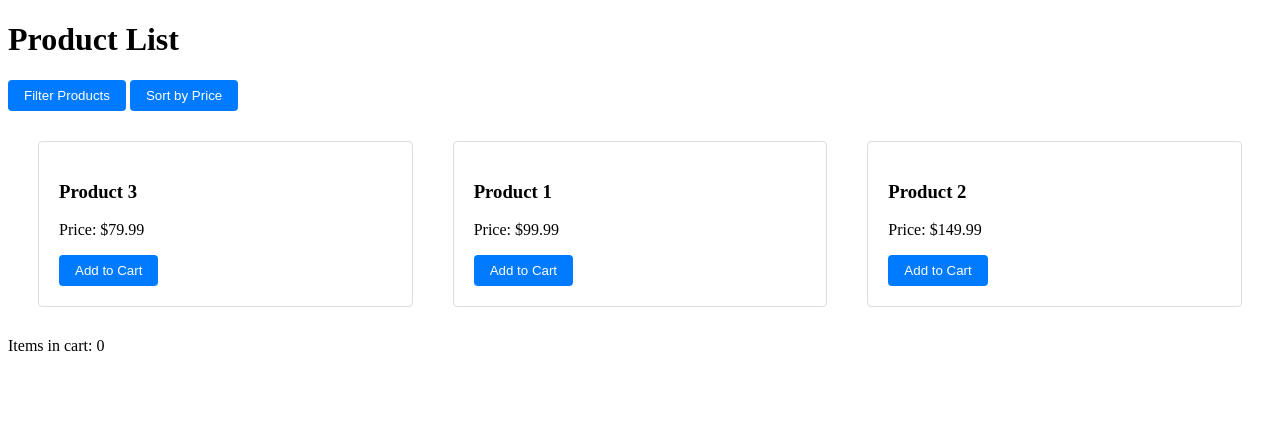
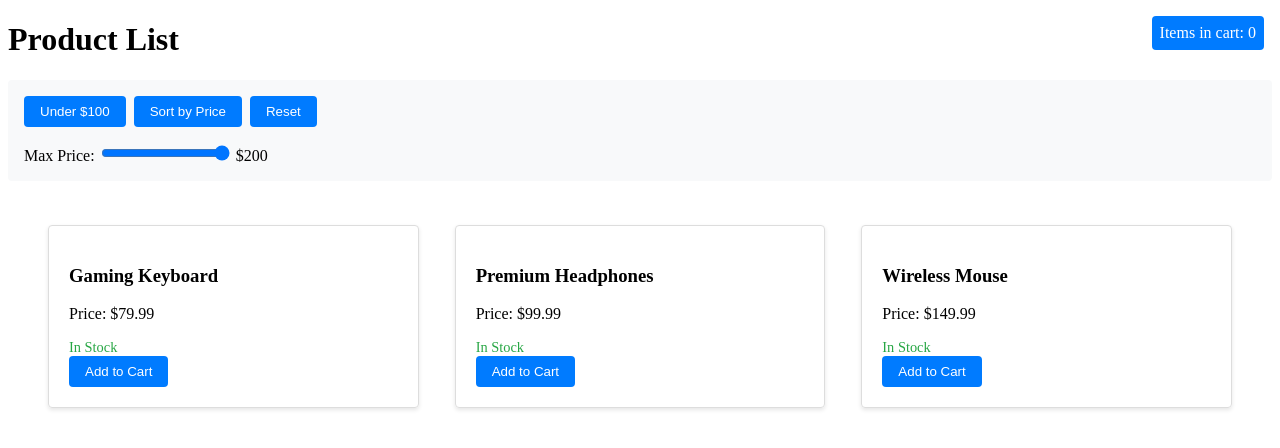
Before and after one commit to andrialexandrou/avocado-salsa, a website: page index.html in a window 1280 px wide. Both pictures are taken after a click on the button "Sort by Price". Drawn offline with Linux system fonts and the light colour scheme.

Commit message:
feat: some changes

```diff
--- a/index.html
+++ b/index.html
@@ -3,29 +3,50 @@
 <head>
     <meta charset="UTF-8">
     <meta name="viewport" content="width=device-width, initial-scale=1.0">
-    <title>Feature Test Page</title>
+    <title>Product List - Enhanced Version</title>
     <style>
+        :root {
+            --primary-color: #007bff;
+            --success-color: #28a745;
+            --border-color: #ddd;
+            --border-radius: 4px;
+            --spacing-unit: 8px;
+        }
+
         .card {
-            border: 1px solid #ddd;
-            padding: 20px;
-            margin: 10px;
-            border-radius: 4px;
+            border: 1px solid var(--border-color);
+            padding: calc(var(--spacing-unit) * 2.5);
+            margin: var(--spacing-unit);
+            border-radius: var(--border-radius);
+            box-shadow: 0 2px 4px rgba(0, 0, 0, 0.1);
+            transition: transform 0.2s;
+        }
+
+        .card:hover {
+            transform: translateY(-2px);
         }
 
         .grid {
             display: grid;
-            grid-template-columns: repeat(auto-fit, minmax(250px, 1fr));
-            gap: 20px;
-            padding: 20px;
+            grid-template-columns: repeat(auto-fit, minmax(280px, 1fr));
+            gap: calc(var(--spacing-unit) * 2.5);
+            padding: calc(var(--spacing-unit) * 2.5);
+            max-width: 1200px;
+            margin: 0 auto;
         }
 
         .btn {
-            padding: 8px 16px;
-            background: #007bff;
+            padding: var(--spacing-unit) calc(var(--spacing-unit) * 2);
+            background: var(--primary-color);
             color: white;
             border: none;
-            border-radius: 4px;
+            border-radius: var(--border-radius);
             cursor: pointer;
+            transition: background-color 0.2s;
+        }
+
+        .btn:hover {
+            background: #0056b3;
         }
 
         .hidden {
@@ -34,13 +55,51 @@
 
         #notification {
             position: fixed;
-            bottom: 20px;
-            right: 20px;
-            padding: 10px;
-            background: #28a745;
+            bottom: calc(var(--spacing-unit) * 2.5);
+            right: calc(var(--spacing-unit) * 2.5);
+            padding: var(--spacing-unit);
+            background: var(--success-color);
             color: white;
-            border-radius: 4px;
+            border-radius: var(--border-radius);
             display: none;
+            animation: slideIn 0.3s ease-out;
+        }
+
+        @keyframes slideIn {
+            from { transform: translateX(100%); }
+            to { transform: translateX(0); }
+        }
+
+        .filters {
+            padding: calc(var(--spacing-unit) * 2);
+            background: #f8f9fa;
+            margin-bottom: calc(var(--spacing-unit) * 2);
+            border-radius: var(--border-radius);
+        }
+
+        .btn-group {
+            display: flex;
+            gap: var(--spacing-unit);
+        }
+
+        #cartCount {
+            position: fixed;
+            top: calc(var(--spacing-unit) * 2);
+            right: calc(var(--spacing-unit) * 2);
+            background: var(--primary-color);
+            color: white;
+            padding: var(--spacing-unit);
+            border-radius: var(--border-radius);
+        }
+
+        .price-filter {
+            margin-top: calc(var(--spacing-unit) * 2);
+        }
+
+        .stock-label {
+            color: var(--success-color);
+            font-size: 0.9em;
+            margin-top: var(--spacing-unit);
         }
     </style>
 </head>
@@ -49,25 +108,36 @@
         <header>
             <h1>Product List</h1>
             <div class="filters">
-                <button class="btn" id="filterBtn">Filter Products</button>
-                <button class="btn" id="sortBtn">Sort by Price</button>
+                <div class="btn-group">
+                    <button class="btn" id="filterBtn">Under $100</button>
+                    <button class="btn" id="sortBtn">Sort by Price</button>
+                    <button class="btn" id="resetBtn">Reset</button>
+                </div>
+                <div class="price-filter">
+                    <label for="maxPrice">Max Price:</label>
+                    <input type="range" id="maxPrice" min="0" max="200" value="200" step="10">
+                    <span id="priceValue">$200</span>
+                </div>
             </div>
         </header>
 
         <div class="grid" id="productGrid">
             <div class="card">
-                <h3>Product 1</h3>
+                <h3>Premium Headphones</h3>
                 <p>Price: $99.99</p>
+                <div class="stock-label">In Stock</div>
                 <button class="btn add-to-cart">Add to Cart</button>
             </div>
             <div class="card">
-                <h3>Product 2</h3>
+                <h3>Wireless Mouse</h3>
                 <p>Price: $149.99</p>
+                <div class="stock-label">In Stock</div>
                 <button class="btn add-to-cart">Add to Cart</button>
             </div>
             <div class="card">
-                <h3>Product 3</h3>
+                <h3>Gaming Keyboard</h3>
                 <p>Price: $79.99</p>
+                <div class="stock-label">In Stock</div>
                 <button class="btn add-to-cart">Add to Cart</button>
             </div>
         </div>
@@ -77,7 +147,7 @@
         </div>
     </div>
 
-    <div id="notification">Item added to cart!</div>
+    <div id="notification"></div>
 
     <script src="main.js"></script>
 </body>
--- a/main.js
+++ b/main.js
@@ -1,67 +1,125 @@
-let cartCount = 0;
-const products = [
-    { id: 1, name: 'Product 1', price: 99.99 },
-    { id: 2, name: 'Product 2', price: 149.99 },
-    { id: 3, name: 'Product 3', price: 79.99 }
-];
+// Configuration
+const CONFIG = {
+    NOTIFICATION_DURATION: 2000,
+    DEFAULT_MAX_PRICE: 200,
+    STORAGE_KEY: 'shopping_cart'
+};
 
-// Add to cart functionality
-document.querySelectorAll('.add-to-cart').forEach(button => {
-    button.addEventListener('click', () => {
-        cartCount++;
-        updateCart();
-        showNotification();
-    });
-});
+// State management
+const state = {
+    cartCount: parseInt(localStorage.getItem(CONFIG.STORAGE_KEY)) || 0,
+    products: [
+        { id: 1, name: 'Premium Headphones', price: 99.99, inStock: true },
+        { id: 2, name: 'Wireless Mouse', price: 149.99, inStock: true },
+        { id: 3, name: 'Gaming Keyboard', price: 79.99, inStock: true }
+    ],
+    filteredProducts: [],
+    maxPrice: CONFIG.DEFAULT_MAX_PRICE
+};
 
-// Update cart count
-function updateCart() {
-    document.getElementById('count').textContent = cartCount;
+// DOM Elements
+const elements = {
+    productGrid: document.getElementById('productGrid'),
+    cartCount: document.getElementById('count'),
+    notification: document.getElementById('notification'),
+    maxPrice: document.getElementById('maxPrice'),
+    priceValue: document.getElementById('priceValue')
+};
+
+// Initialize the application
+function init() {
+    state.filteredProducts = [...state.products];
+    updateCart();
+    attachEventListeners();
+    updateProductGrid(state.products);
 }
 
-// Show notification
-function showNotification() {
-    const notification = document.getElementById('notification');
-    notification.style.display = 'block';
-    setTimeout(() => {
-        notification.style.display = 'none';
-    }, 2000);
+// Event Listeners
+function attachEventListeners() {
+    // Event delegation for product grid
+    elements.productGrid.addEventListener('click', e => {
+        if (e.target.matches('.add-to-cart')) {
+            handleAddToCart();
+        }
+    });
+
+    // Filter and sort buttons
+    document.getElementById('filterBtn').addEventListener('click', () => {
+        filterProducts(product => product.price < 100);
+    });
+
+    document.getElementById('sortBtn').addEventListener('click', () => {
+        const sortedProducts = [...state.filteredProducts].sort((a, b) => a.price - b.price);
+        updateProductGrid(sortedProducts);
+    });
+
+    document.getElementById('resetBtn').addEventListener('click', resetFilters);
+
+    // Price range filter
+    elements.maxPrice.addEventListener('input', handlePriceFilter);
 }
 
-// Sort products
-document.getElementById('sortBtn').addEventListener('click', () => {
-    const sortedProducts = [...products].sort((a, b) => a.price - b.price);
-    updateProductGrid(sortedProducts);
-});
-
-// Filter products
-document.getElementById('filterBtn').addEventListener('click', () => {
-    const filteredProducts = products.filter(product => product.price < 100);
-    updateProductGrid(filteredProducts);
-});
-
-// Update product grid
-function updateProductGrid(products) {
-    const grid = document.getElementById('productGrid');
-    grid.innerHTML = products.map(product => `
-        <div class="card">
-            <h3>${product.name}</h3>
-            <p>Price: $${product.price}</p>
-            <button class="btn add-to-cart">Add to Cart</button>
-        </div>
-    `).join('');
-
-    // Reattach event listeners
-    attachCartListeners();
+// Cart functionality
+function handleAddToCart() {
+    state.cartCount++;
+    localStorage.setItem(CONFIG.STORAGE_KEY, state.cartCount);
+    updateCart();
+    showNotification('Item added to cart!');
 }
 
-// Attach cart event listeners
-function attachCartListeners() {
-    document.querySelectorAll('.add-to-cart').forEach(button => {
-        button.addEventListener('click', () => {
-            cartCount++;
-            updateCart();
-            showNotification();
-        });
-    });
+function updateCart() {
+    elements.cartCount.textContent = state.cartCount;
 }
+
+// Notification system
+function showNotification(message) {
+    elements.notification.textContent = message;
+    elements.notification.style.display = 'block';
+
+    setTimeout(() => {
+        elements.notification.style.display = 'none';
+    }, CONFIG.NOTIFICATION_DURATION);
+}
+
+// Product filtering
+function filterProducts(filterFn) {
+    state.filteredProducts = state.products.filter(filterFn);
+    updateProductGrid(state.filteredProducts);
+}
+
+function handlePriceFilter(e) {
+    const maxPrice = parseInt(e.target.value);
+    state.maxPrice = maxPrice;
+    elements.priceValue.textContent = `$${maxPrice}`;
+    filterProducts(product => product.price <= maxPrice);
+}
+
+// Reset filters
+function resetFilters() {
+    state.maxPrice = CONFIG.DEFAULT_MAX_PRICE;
+    elements.maxPrice.value = CONFIG.DEFAULT_MAX_PRICE;
+    elements.priceValue.textContent = `$${CONFIG.DEFAULT_MAX_PRICE}`;
+    state.filteredProducts = [...state.products];
+    updateProductGrid(state.filteredProducts);
+}
+
+// Grid updates
+function updateProductGrid(products) {
+    const productHTML = products
+        .map(({ name, price, inStock }) => `
+            <div class="card">
+                <h3>${name}</h3>
+                <p>Price: $${price.toFixed(2)}</p>
+                <div class="stock-label">${inStock ? 'In Stock' : 'Out of Stock'}</div>
+                <button class="btn add-to-cart" ${!inStock ? 'disabled' : ''}>
+                    Add to Cart
+                </button>
+            </div>
+        `)
+        .join('');
+
+    elements.productGrid.innerHTML = productHTML;
+}
+
+// Initialize the app
+init();
```
